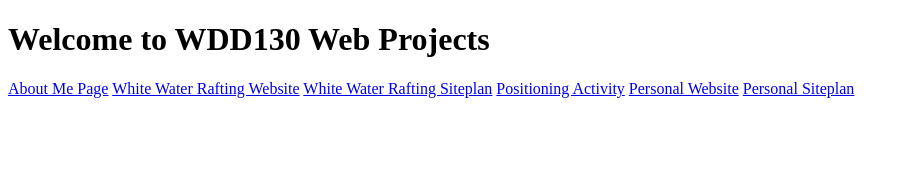
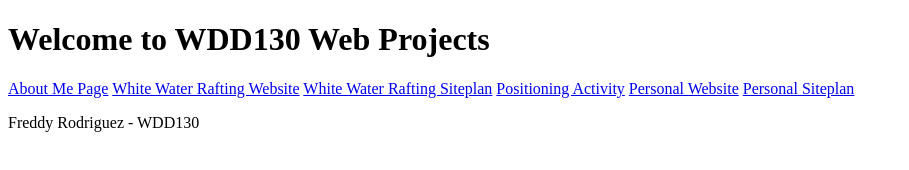
Before and after one commit to freddyjoseR/wdd130, a plain HTML site: page index.html in a window 1280 px wide. Shown: the whole page, without its empty margins (0-909 px from the left). Drawn offline with Linux system fonts and the light colour scheme.

Commit message:
Added a paragraph to the home page

```diff
--- a/index.html
+++ b/index.html
@@ -17,6 +17,6 @@
       <a href="#">Personal Website</a>
       <a href="#">Personal Siteplan</a>
     </nav>
-
+    <p>Freddy Rodriguez - WDD130</p>
 </body>
 </html>
```
